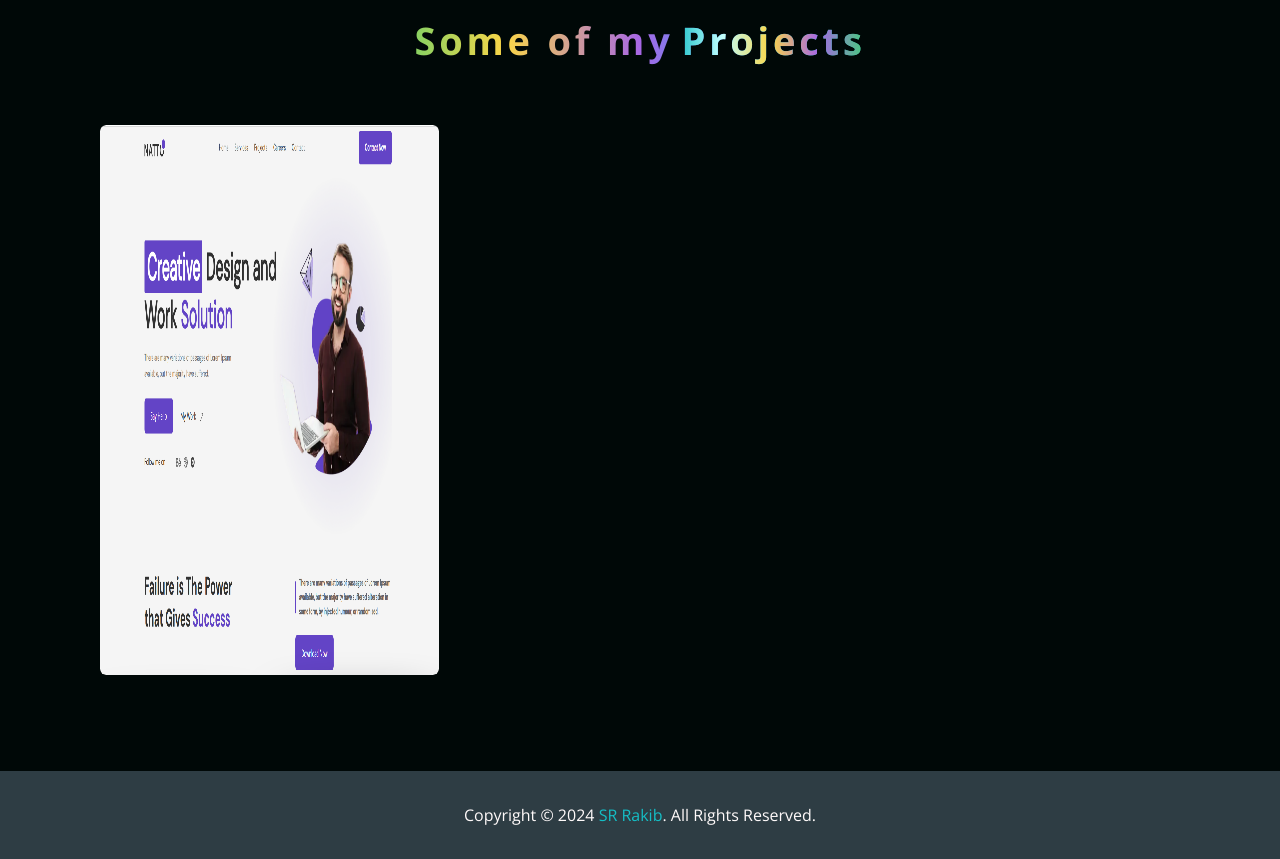
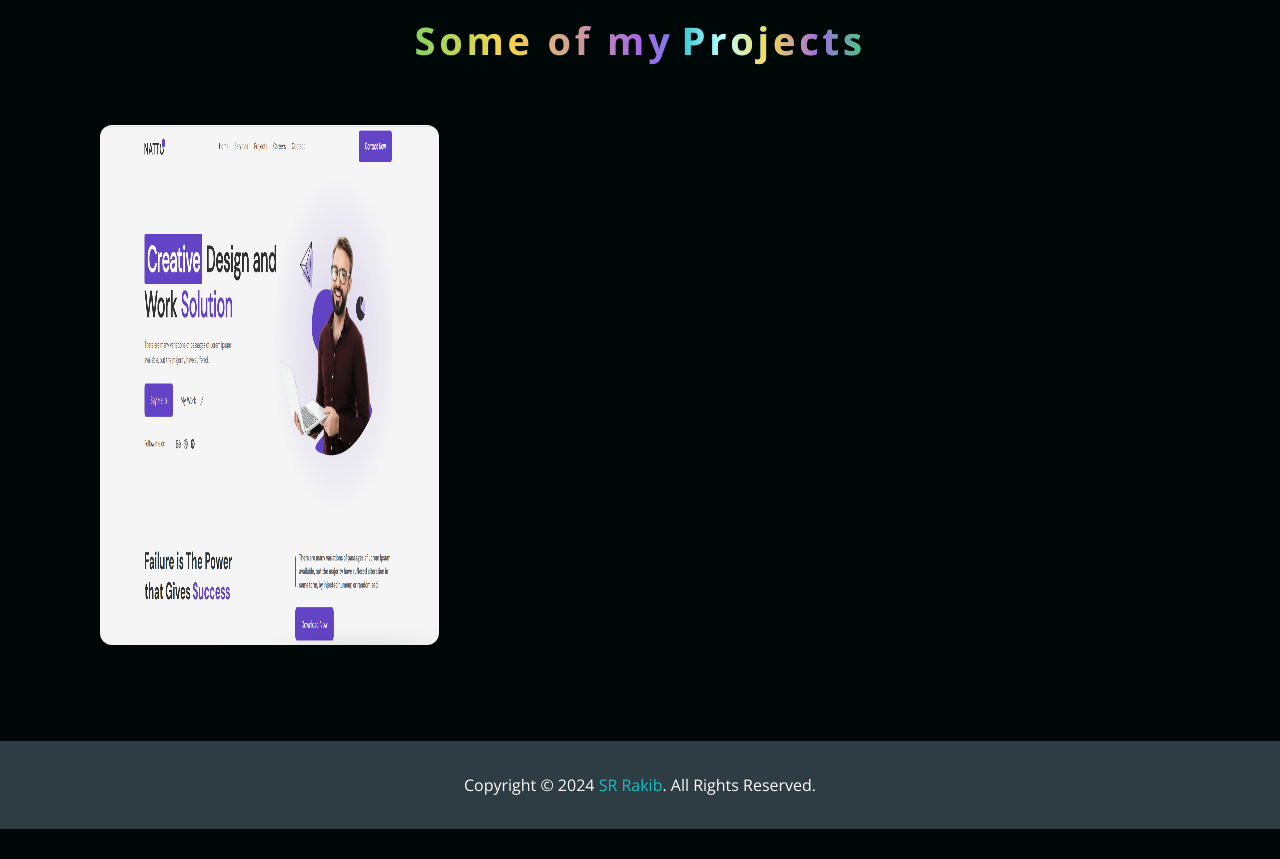
Before and after one commit to dev-saminur/sr-my-portfolio, a Next.js app: page / in a window 1280 px wide. Shown: the part 3100-3959 px from the top of the page. After the commit the page ends 3929 px from the top, so only its background shows below. Built offline with nearby package versions, Linux system fonts and the light colour scheme.

Commit message:
Update PortSlider.js

```diff
--- a/src/components/Portfolio/PortSlider.js
+++ b/src/components/Portfolio/PortSlider.js
@@ -10,8 +10,8 @@ import Header from "../Header/Header";
 const PortSlider = () => {
   return (
     <>
-      <div className="rounded-md h-[550px] relative group overflow-hidden transition-all duration-500  hover:-translate-y-6  delay-300	ease-in-out">
-        <div className="absolute inset-0 opacity-80 bg-black w-full h-full z-10 transform translate-x-full group-hover:translate-x-0 transition-transform duration-500 ease-out"></div>
+      <div className="rounded-xl h-[520px] relative group overflow-hidden transition-all duration-500  hover:-translate-y-6  delay-300	ease-in-out">
+        <div className="absolute inset-0 opacity-80 bg-[#000807] w-full h-full z-10 transform translate-y-full group-hover:translate-y-[58%] transition-transform duration-500 ease-out"></div>
         <Image
           src={PortImage}
           alt="coding"
@@ -19,7 +19,7 @@ const PortSlider = () => {
           height={600}
           className="hover:rotate-[5deg] group-hover:scale-125  rounded-md transition-all duration-300 ease-linear h-full"
         />
-        <div className="px-10 absolute text-center  group-hover:bottom-[20%]  w-full group-hover:block z-50 transition-transform duration-500 ease-out">
+        <div className="px-10 absolute text-center  group-hover:bottom-[5%]  w-full group-hover:block z-50 transition-transform duration-500 ease-out">
           <Flex className="justify-center items-center gap-8">
             <Link
               target="_blank"
@@ -43,7 +43,11 @@ const PortSlider = () => {
                 </div>
               </div>
             </Link>
-            <Link href="/" className="text-xl font-bold text-white  capitalize">
+            <Link
+              target="_blank"
+              href="https://sass-portfolio-tan.vercel.app/"
+              className="text-xl font-bold text-white  capitalize"
+            >
               <div className="flex items-center justify-center">
                 <div className="relative group">
                   <button className="relative inline-block bg-designation-gradient  hover:bg-name-gradient p-px font-semibold leading-6 text-black  shadow-2xl cursor-pointer rounded-xl shadow-zinc-900 transition-transform duration-300 ease-in-out hover:scale-105 active:scale-95">
```
